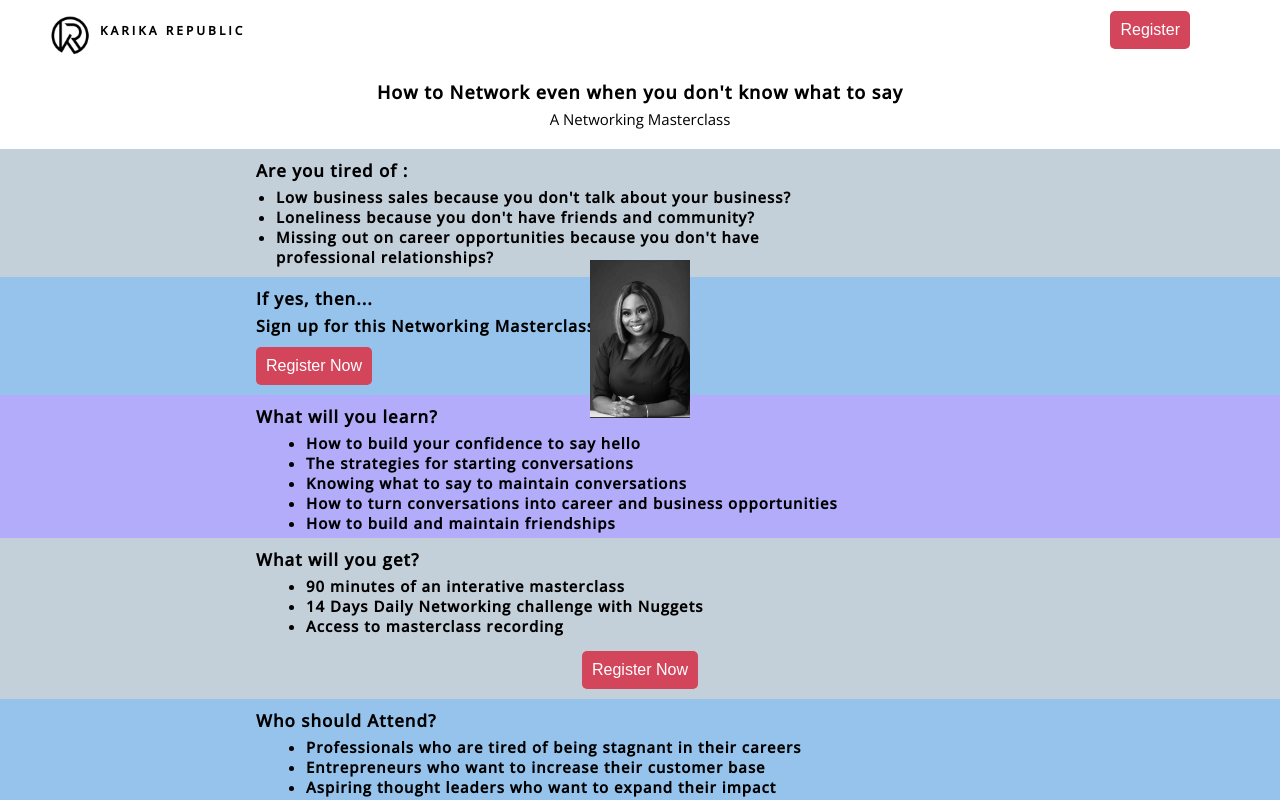
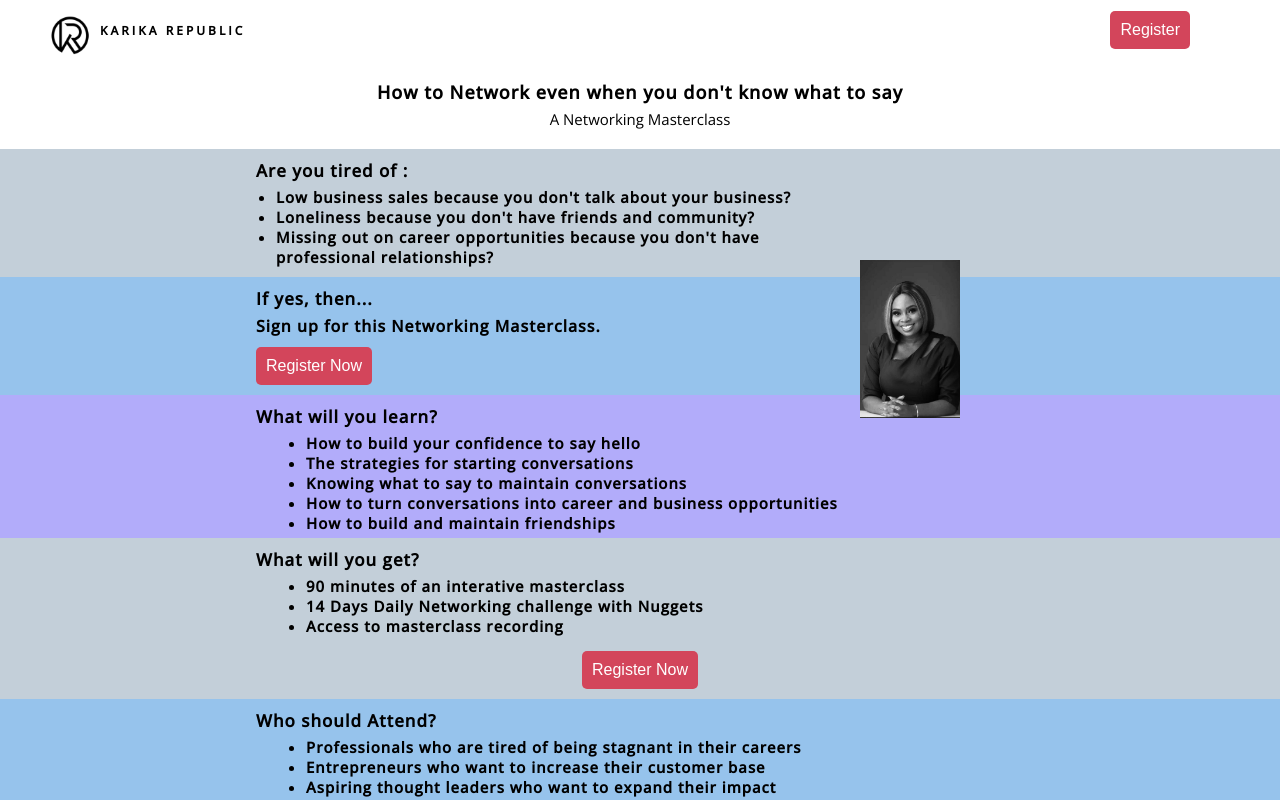
Before and after one commit to SenJames/Karika-Republic, a React (Create React App) app: page / in a window 1280 px wide. Shown: the top 800 px of the page. Built offline with nearby package versions, Linux system fonts and the light colour scheme.

Commit message:
Update App.css

```diff
--- a/src/App.css
+++ b/src/App.css
@@ -237,7 +237,7 @@ h2 {
 @media screen and (max-width: 1440px) {
   .fixed_image {
   top: 110px;
-margin-right: 450px;
+margin-right: 180px;
   width: 100px;
 
   }
```
